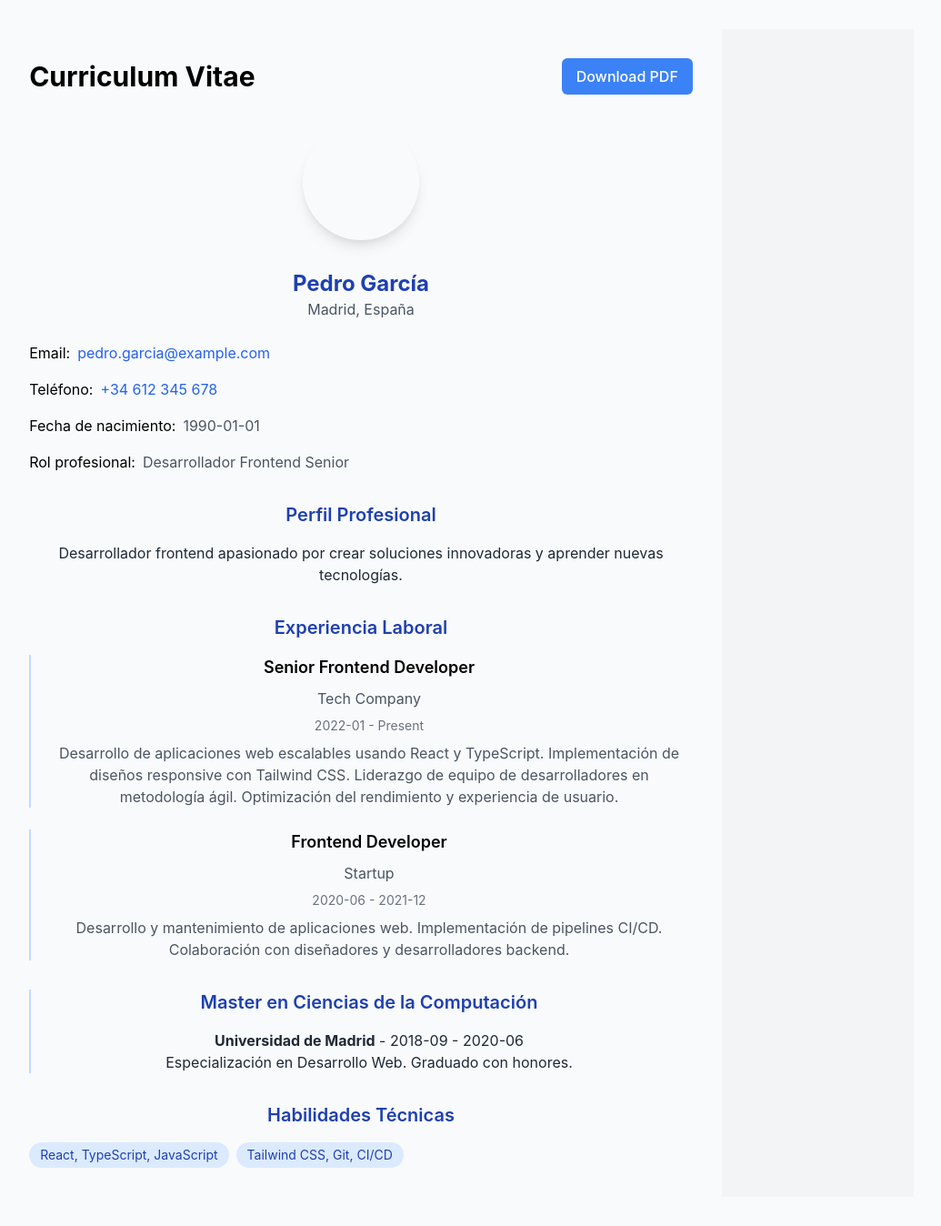
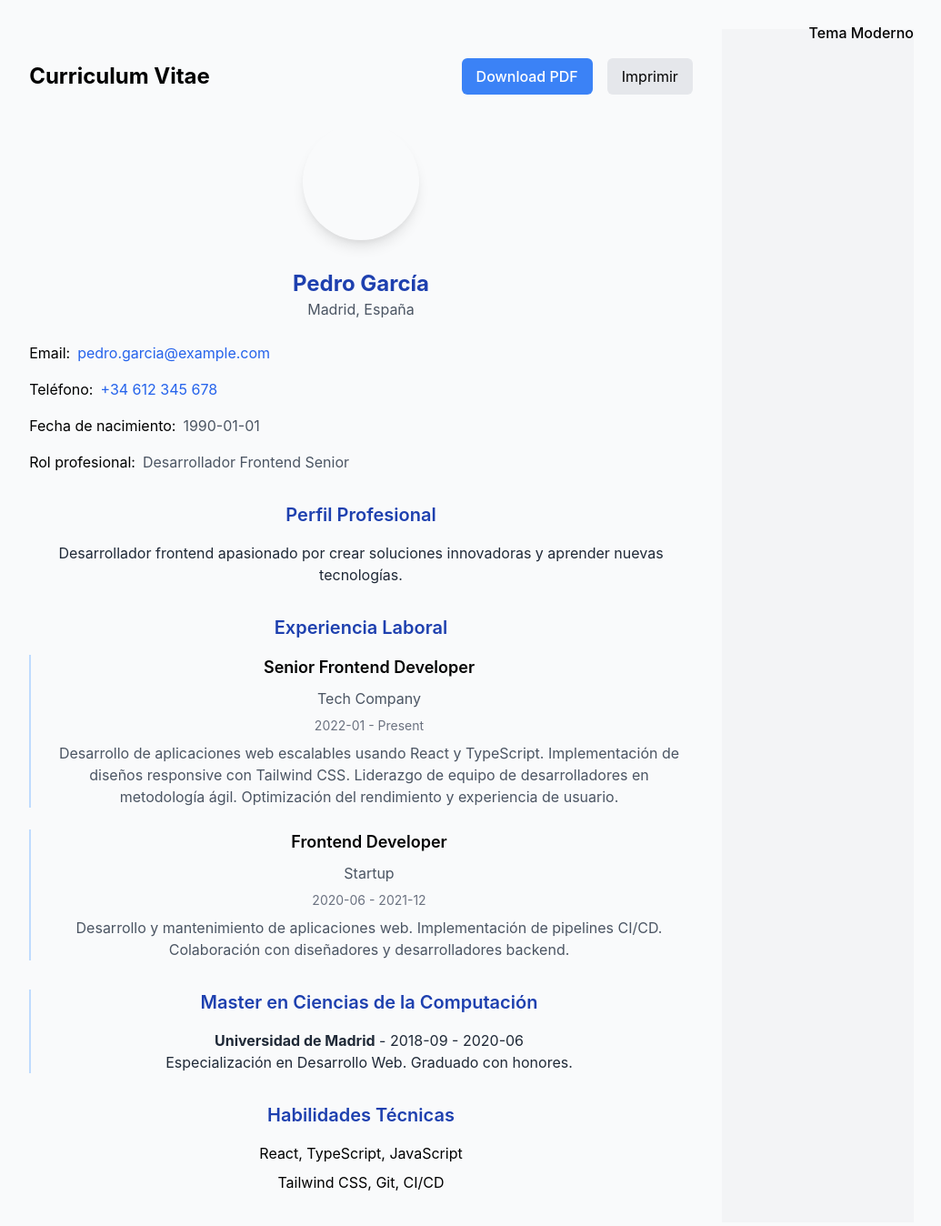
Before and after one commit to portegag2/PF5-PP-CVs-Agent-IA, a React (Vite) app: page / in a window 1280 px wide. Shown: the top 1348 px of the page at 91% size, without its empty margins (243-1278 px from the left). Built offline with nearby package versions, Linux system fonts and the light colour scheme.

Commit message:
avances pequeños

```diff
--- a/src/App.tsx
+++ b/src/App.tsx
@@ -1,9 +1,25 @@
+import React from 'react';
 import { CV } from './components/CV';
+import { useCVStore } from './store/cvStore';
 import './App.css';
 
 function App() {
+  const { selectedTheme, setSelectedTheme } = useCVStore();
+
+  const toggleTheme = () => {
+    setSelectedTheme(selectedTheme === 'classic' ? 'modern' : 'classic');
+  };
+
   return (
     <div className="min-h-screen bg-gray-100">
+      <div className="fixed top-4 right-4 z-50 flex gap-4">
+        <button
+          onClick={toggleTheme}
+          className="px-4 py-2 rounded-md font-medium transition-colors"
+        >
+          {selectedTheme === 'classic' ? 'Tema Moderno' : 'Tema Clásico'}
+        </button>
+      </div>
       <CV />
     </div>
   );
--- a/src/components/CV.tsx
+++ b/src/components/CV.tsx
@@ -15,8 +15,16 @@ export const CV: React.FC = () => {
     <div className="cv-container">
       <div className={themeClass} ref={cvRef}>
         <div className="flex justify-between items-center mb-8">
-          <h1 className="text-3xl font-bold">Curriculum Vitae</h1>
-          <DownloadButton cvRef={cvRef} />
+          <h1 className="text-2xl font-bold">Curriculum Vitae</h1>
+          <div className="flex items-center gap-4">
+            <DownloadButton cvRef={cvRef} />
+            <button
+              onClick={() => window.print()}
+              className="px-4 py-2 bg-gray-200 rounded-md hover:bg-gray-300"
+            >
+              Imprimir
+            </button>
+          </div>
         </div>
         <div className="space-y-8">
           <PersonalInfo info={cv.datos_personales} />
--- a/src/styles/themes/classic.css
+++ b/src/styles/themes/classic.css
@@ -12,23 +12,11 @@
   }
 
   .experience-item {
-    @apply border-l-2 border-gray-300 pl-4 mb-6;
+    @apply pl-4 mb-6;
   }
 
   .education-item {
-    @apply border-l-2 border-gray-300 pl-4 mb-6;
-  }
-
-  .skill-item {
-    @apply border-b border-gray-200 py-4;
-  }
-
-  .progress-bar {
-    @apply h-2 bg-gray-200 rounded-full;
-  }
-
-  .progress-fill {
-    @apply h-full bg-blue-600 rounded-full transition-all duration-300;
+    @apply pl-4 mb-6;
   }
 
   .personal-info {
@@ -64,10 +52,10 @@
   }
 
   .skills-list {
-    @apply flex flex-wrap gap-2;
+    @apply space-y-2;
   }
 
-  .skill-tag {
-    @apply px-3 py-1 bg-blue-100 text-blue-800 rounded-full text-sm;
+  .skill-item {
+    @apply text-gray-600;
   }
 }
```
